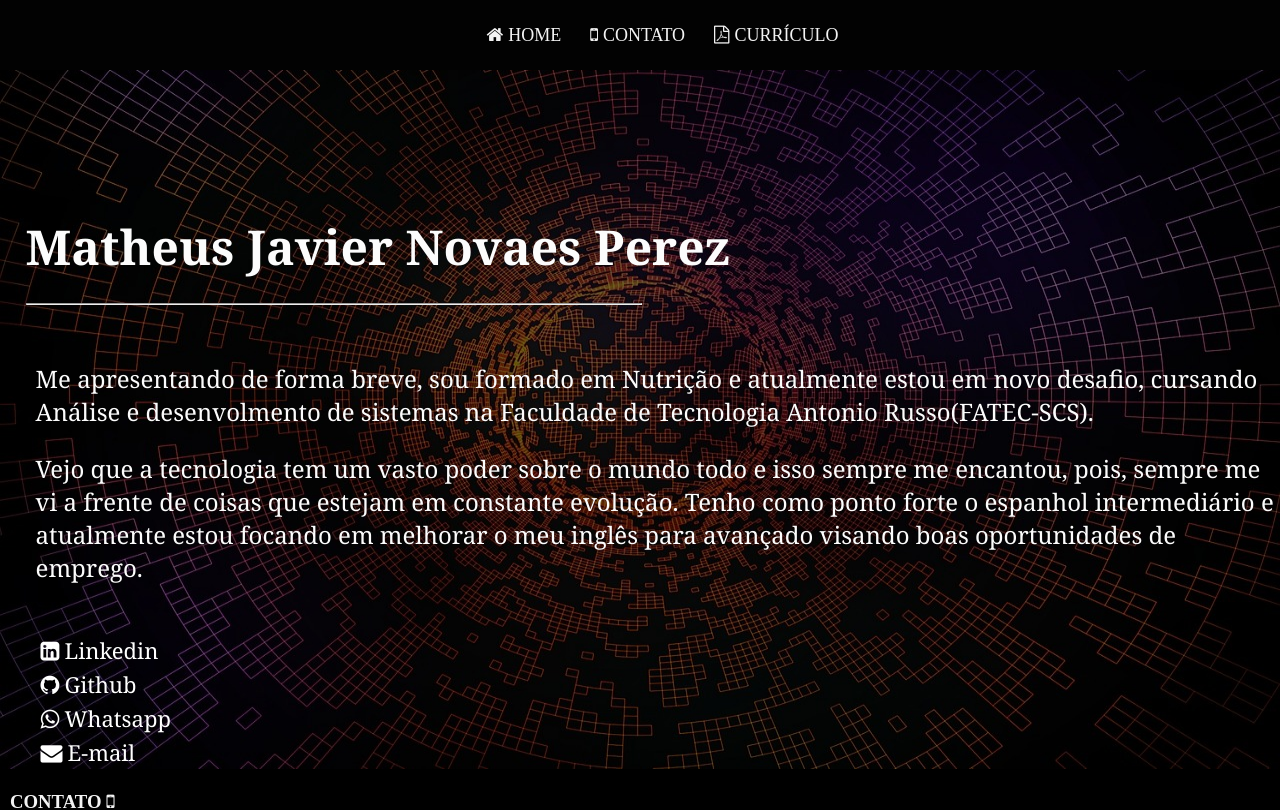
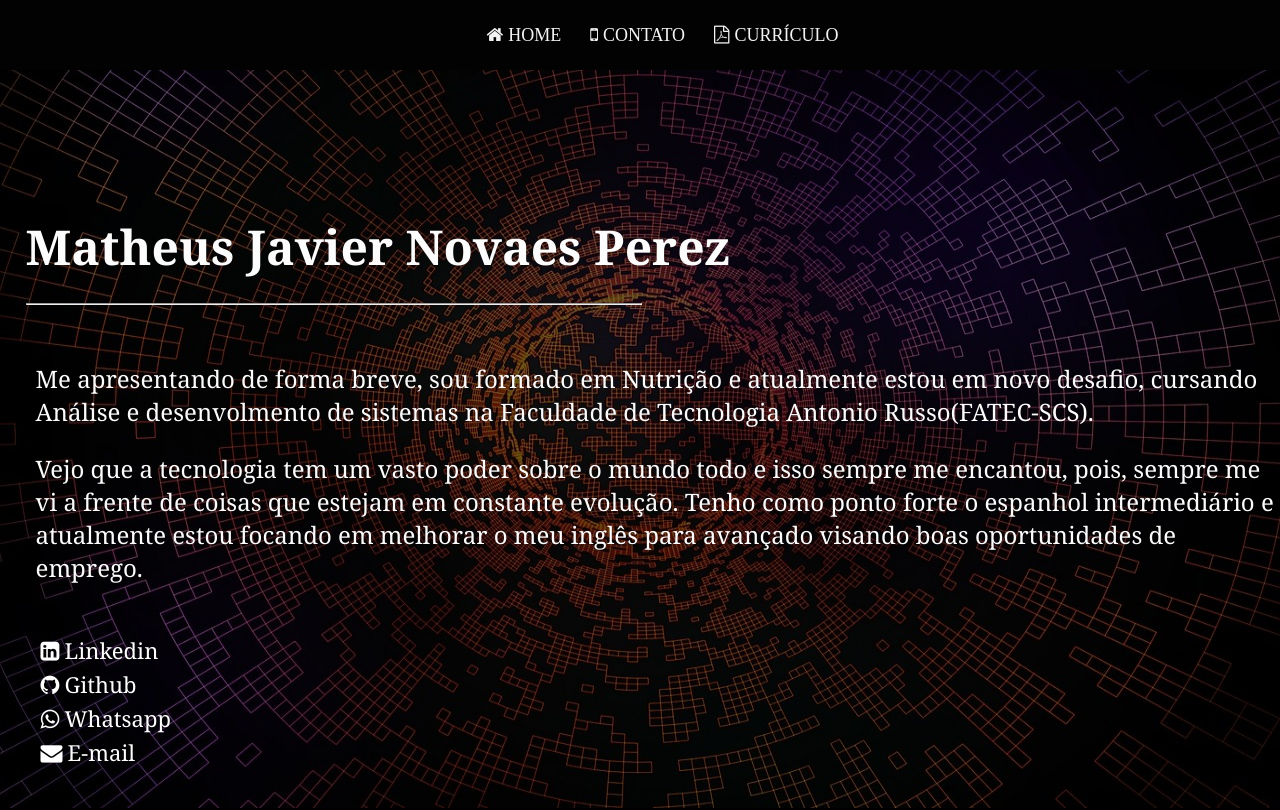
Before and after one commit to Matheusjavier/Portifolio-matheus, an Angular app: page / in a window 1280 px wide. Shown: the top 810 px of the page. Built offline with nearby package versions, Linux system fonts and the light colour scheme.

Commit message:
finalizado

```diff
--- a/src/app/app.component.css
+++ b/src/app/app.component.css
@@ -58,7 +58,8 @@ main {
     padding-left: 2%;
     text-align: left;
     font-size: 24px;
-    font-family: Georgia, 'Times New Roman', Times, serif
+    font-family: Georgia, 'Times New Roman', Times, serif;
+    padding-bottom:3%;
 }
 #home h1{
     bottom: 50px;
```
